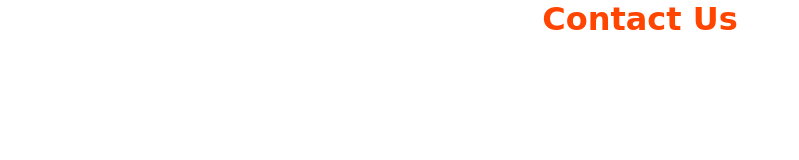
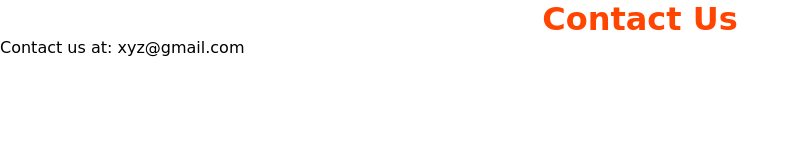
Before and after one commit to Arya-Harsh-047/Learning-Git, a plain HTML site: page contact.html in a window 1280 px wide. Shown: the whole page, without its empty margins (0-799 px from the left). Drawn offline with Linux system fonts and the light colour scheme.

Commit message:
Add contact info

```diff
--- a/contact.html
+++ b/contact.html
@@ -9,5 +9,6 @@
 </head>
 <body>
     <h1>Contact Us</h1>
+    <p>Contact us at:  xyz@gmail.com</p>
 </body>
 </html>
```
